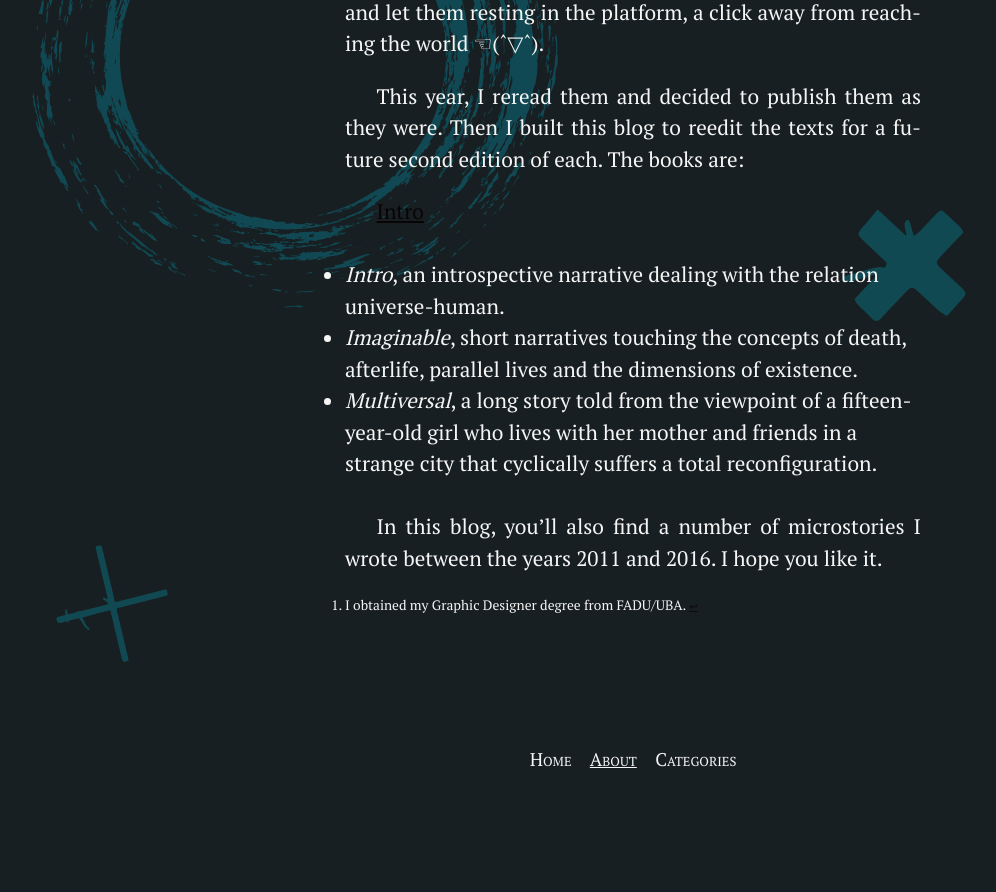
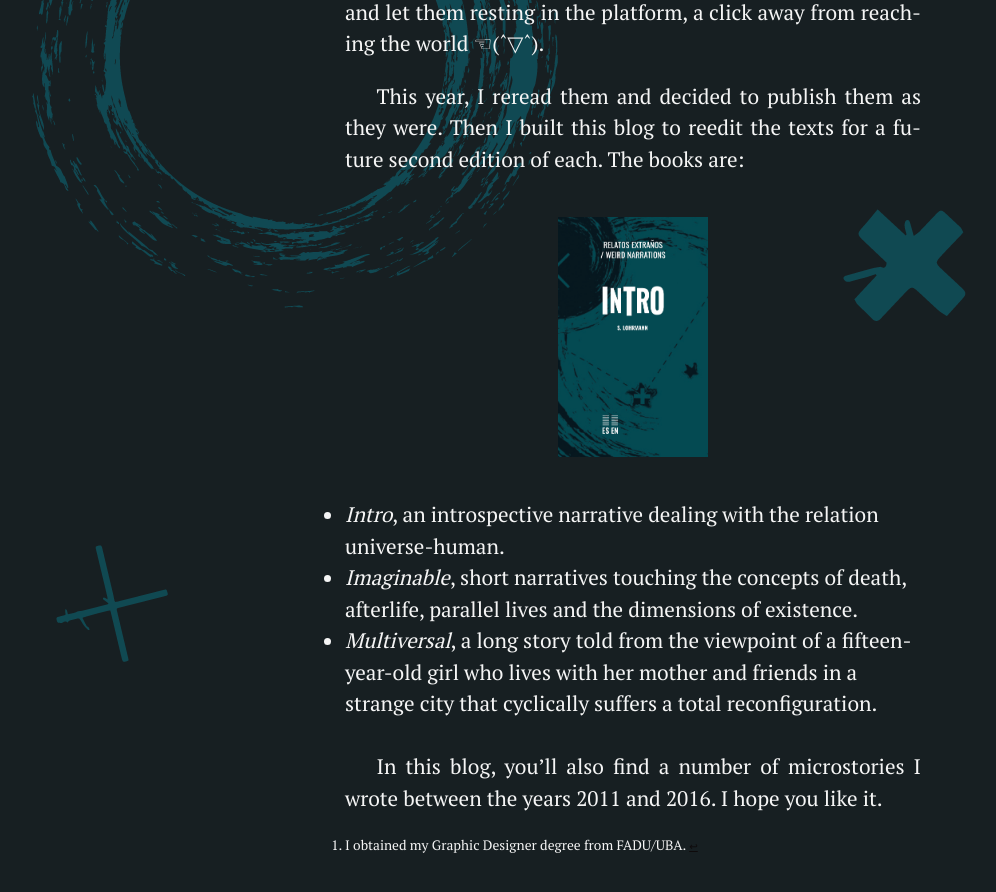
Before and after one commit to silvialohrmann/editorial, a Jekyll site: the page built from about.md, in a window 1280 px wide and 900 px high, scrolled down 1600 px. Shown: the top 892 px of the window, without its empty margins (7-1003 px from the left). Built offline with Jekyll 4.4.1, drawn with Linux system fonts in a browser that asks for light colours; before the commit the page ends 2378 px from its top, so only the background shows below that.

Commit message:
Update about.md

```diff
--- a/about.md
+++ b/about.md
@@ -19,7 +19,7 @@ During quarantine, I also made the time to round up my writing of several years
 
 This year, I reread them and decided to publish them as they were. Then I built this blog to reedit the texts for a future second edition of each. The books are:
 <div id="books"></div>
-[Intro](/assets/images/Multiversal%20-%20cover.jpg)
+<img src="/assets/images/Intro%20-%20cover.jpg" width="150">
 - *Intro*, an introspective narrative dealing with the relation universe-human.
 - *Imaginable*, short narratives touching the concepts of death, afterlife, parallel lives and the dimensions of existence.
 - *Multiversal*, a long story told from the viewpoint of a fifteen-year-old girl who lives with her mother and friends in a strange city that cyclically suffers a total reconfiguration.
```
